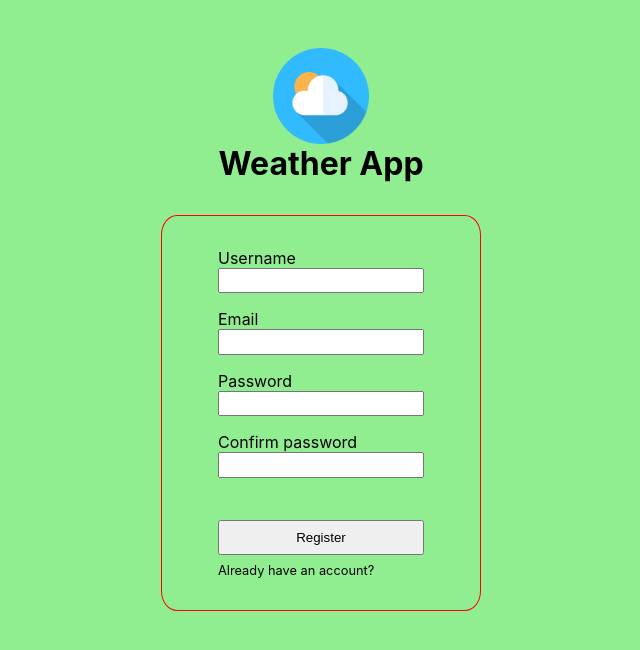
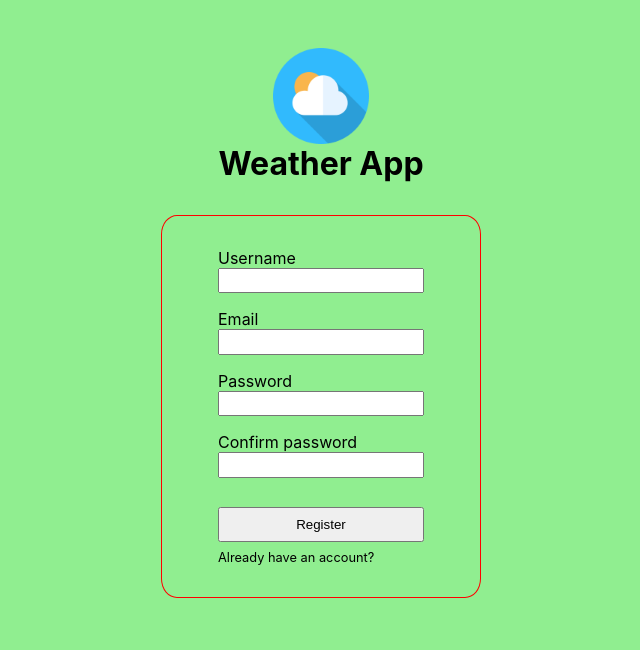
Before and after one commit to vozyy/weather-app, a React (Create React App) app in the folder client/: page /login in a window 1280 px wide. Shown: the top 650 px of the page, without its empty margins (319-959 px from the left). Built offline with nearby package versions, Linux system fonts and the light colour scheme; no server answers.

Commit message:
style: add css styling

```diff
--- a/client/src/components/RegisterForm/RegisterForm.css
+++ b/client/src/components/RegisterForm/RegisterForm.css
@@ -1,5 +1,4 @@
 .register-container {
-  /* border: 1px solid red; */
   display: flex;
   justify-content: center;
   margin-top: 2rem;
@@ -12,6 +11,12 @@
   flex-direction: column;
   width: 20rem;
   padding: 2rem 3.5rem;
+  margin: 0 2rem;
+}
+
+.registration-error-message {
+  font-size: 0.8rem;
+  margin-top: 0rem;
 }
 
 .register-input {
@@ -20,9 +25,7 @@
 }
 
 .register-button {
-  /* width: 7rem;
-  margin: 0 auto; */
-  margin-top: 2em;
+  margin-top: 1em;
   padding: 0.5rem;
 }
 
```
